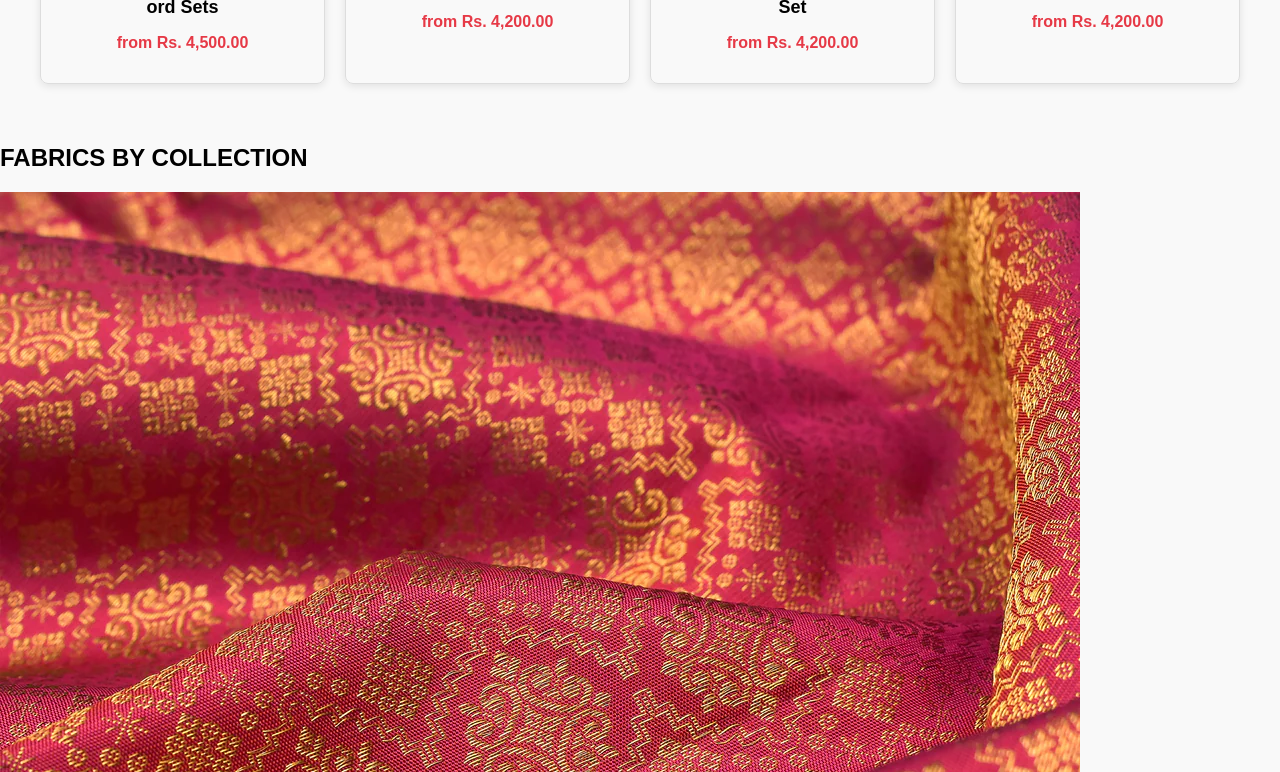
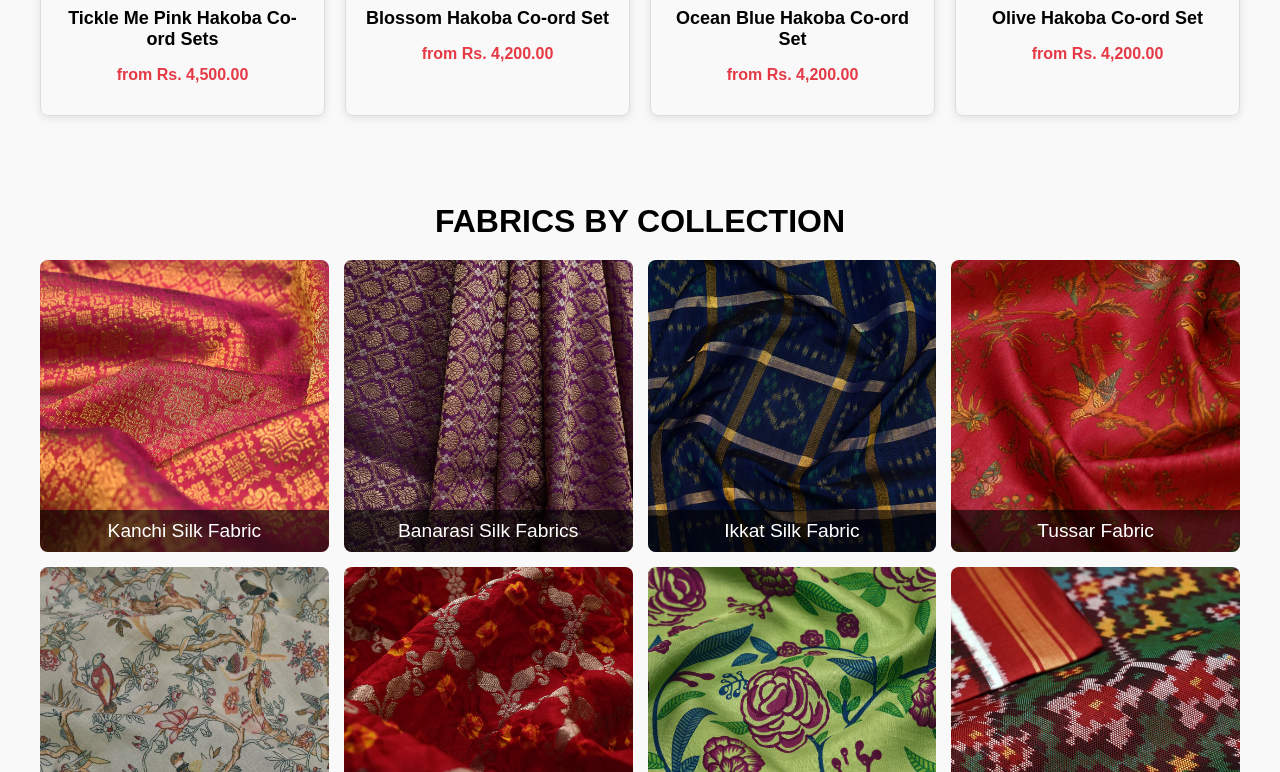
Before and after one commit to shibadityadeb/Kalakriti, a plain HTML site: page project1/kala_kriti_website/index.html in a window 1280 px wide. Shown: the part 2028-2800 px from the top of the page. Drawn offline with Linux system fonts and the light colour scheme.

Commit message:
Update fabric style.css

```diff
--- a/project1/kala_kriti_website/style.css
+++ b/project1/kala_kriti_website/style.css
@@ -82,11 +82,10 @@ body {
 
 
 .saree-collection {
-  max-width: 1200px;
+  max-width: 120000px;
   margin: 0 auto;
   padding: 20px;
   text-align: center;
-  width: 1200;
 }
 
 .saree-collection h1 {
@@ -97,7 +96,7 @@ body {
 
 .saree-row {
   display: flex;
-  justify-content: space-between;
+  justify-content: space-around;
   flex-wrap: wrap;
   gap: 10px;
   margin-bottom: 20px;
@@ -106,7 +105,7 @@ body {
 .saree-item {
   position: relative;
   flex: 1 1 calc(19% - 10px);
-  max-width: 220px;
+  max-width: 270px;
   border: 2px solid #ddd;
   border-radius: 10px;
   overflow: hidden;
@@ -152,8 +151,8 @@ body {
 }
 .kurti-grid {
   display: grid;
-  grid-template-columns: repeat(4, 1fr); /* 4 items in a row */
-  gap: 20px; /* Space between items */
+  grid-template-columns: repeat(4, 1fr);
+  gap: 20px;
   padding: 20px;
 }
 .kurti-item {
@@ -168,7 +167,7 @@ body {
   height: auto;
 }
 .kurti-item:hover {
-  transform: scale(1.05); /* Slight zoom effect on hover */
+  transform: scale(1.05);
 }
 .kurti-item .info {
   padding: 15px;
@@ -207,3 +206,47 @@ body {
     grid-template-columns: 1fr;
   }
 }
+.fabric-collection {
+  text-align: center;
+  padding: 20px;
+}
+
+.fabric-collection h1 {
+  font-size: 2em;
+  margin-bottom: 20px;
+}
+
+.fabric-row {
+  display: grid;
+  grid-template-columns: repeat(auto-fit, minmax(250px, 1fr));
+  gap: 15px;
+  padding: 0 20px;
+}
+
+.fabric-item {
+  position: relative;
+  overflow: hidden;
+  border-radius: 8px;
+}
+
+.fabric-item img {
+  width: 100%;
+  height: 100%;
+  object-fit: cover;
+  transition: transform 0.3s ease-in-out;
+}
+
+.fabric-item:hover img {
+  transform: scale(1.1);
+}
+
+.fabric-name {
+  position: absolute;
+  bottom: 0;
+  background: rgba(0, 0, 0, 0.6);
+  color: #fff;
+  width: 100%;
+  text-align: center;
+  padding: 10px 0;
+  font-size: 1.2em;
+}
```
